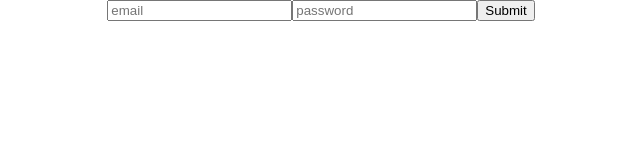
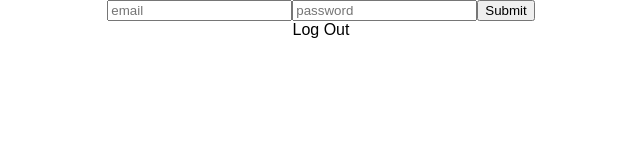
Before and after one commit to jlr7245/rails-react-token-auth-test, a React (Create React App) app in the folder client/: page / in a window 1280 px wide. Shown: the top 160 px of the page, without its empty margins (319-959 px from the left). Built offline with nearby package versions, Linux system fonts and the light colour scheme.

Commit message:
fix bugs, add logout

```diff
--- a/client/src/App.jsx
+++ b/client/src/App.jsx
@@ -8,10 +8,11 @@ class App extends Component {
   constructor() {
     super();
     this.state = {
-      auth: false,
+      auth: Auth.isUserAuthenticated(),
     }
 
     this.loginSubmit = this.loginSubmit.bind(this);
+    this.deleteToken = this.deleteToken.bind(this);
   }
 
   loginSubmit(e) {
@@ -26,13 +27,21 @@ class App extends Component {
         password: e.target.password.value,
       }),
     }).then(res => res.json()).then((jsonRes) => {
-      Auth.authenticateToken(jsonRes.token);
+      if (jsonRes.token !== undefined) {
+        Auth.authenticateToken(jsonRes.token);
+      }
       this.setState({
         auth: Auth.isUserAuthenticated(),
       });
     }).catch(err => console.log(err));
   }
 
+  deleteToken() {
+    Auth.deauthenticateUser();
+    this.setState({
+      auth: Auth.isUserAuthenticated(),
+    });
+  }
 
 
   render() {
@@ -41,6 +50,7 @@ class App extends Component {
         {(this.state.auth)
           ? <p>Logged in!</p>
           : <LoginForm loginSubmit={this.loginSubmit} />}
+        <span className="logout" onClick={() => this.deleteToken()}>Log Out</span>
       </div>
     );
   }
```
